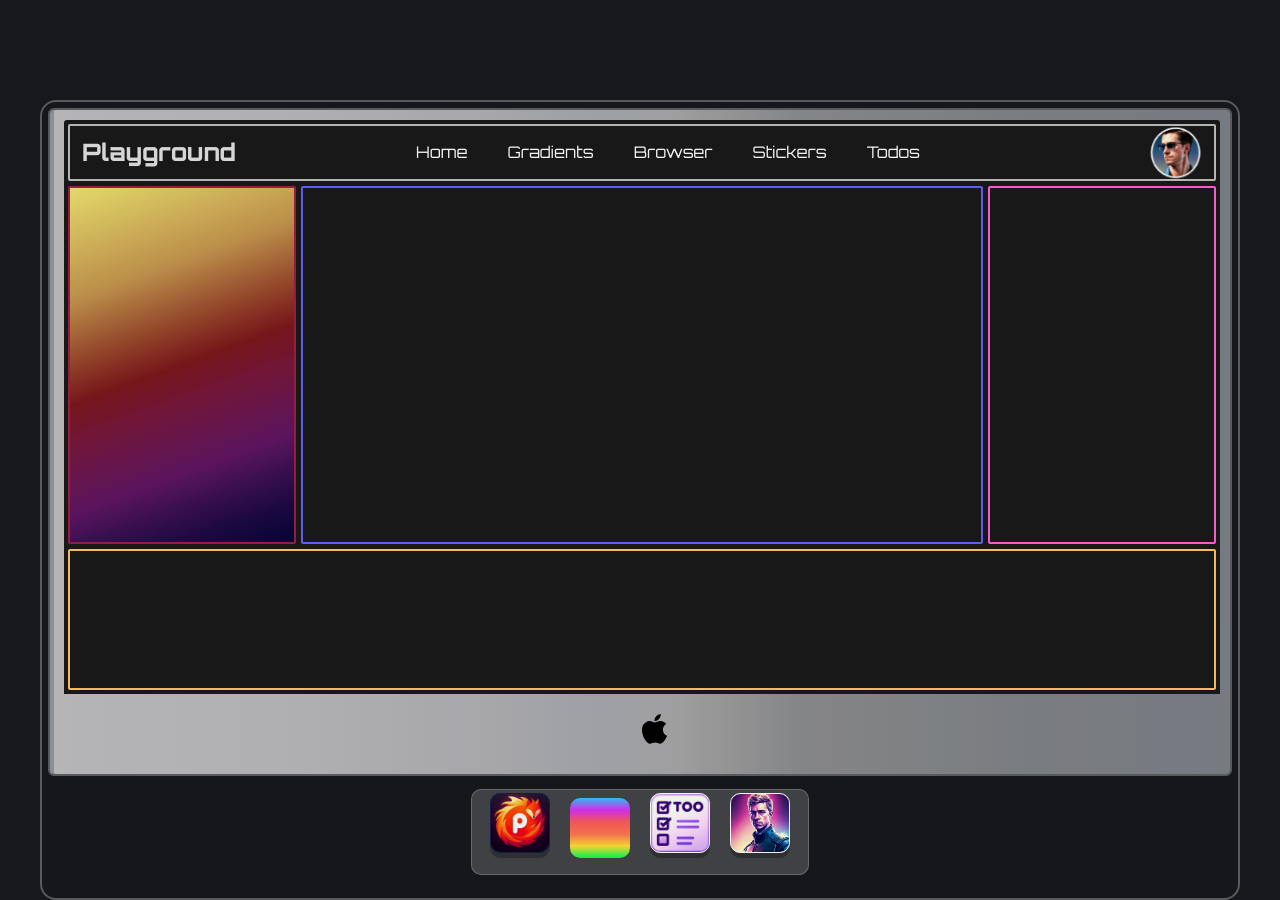
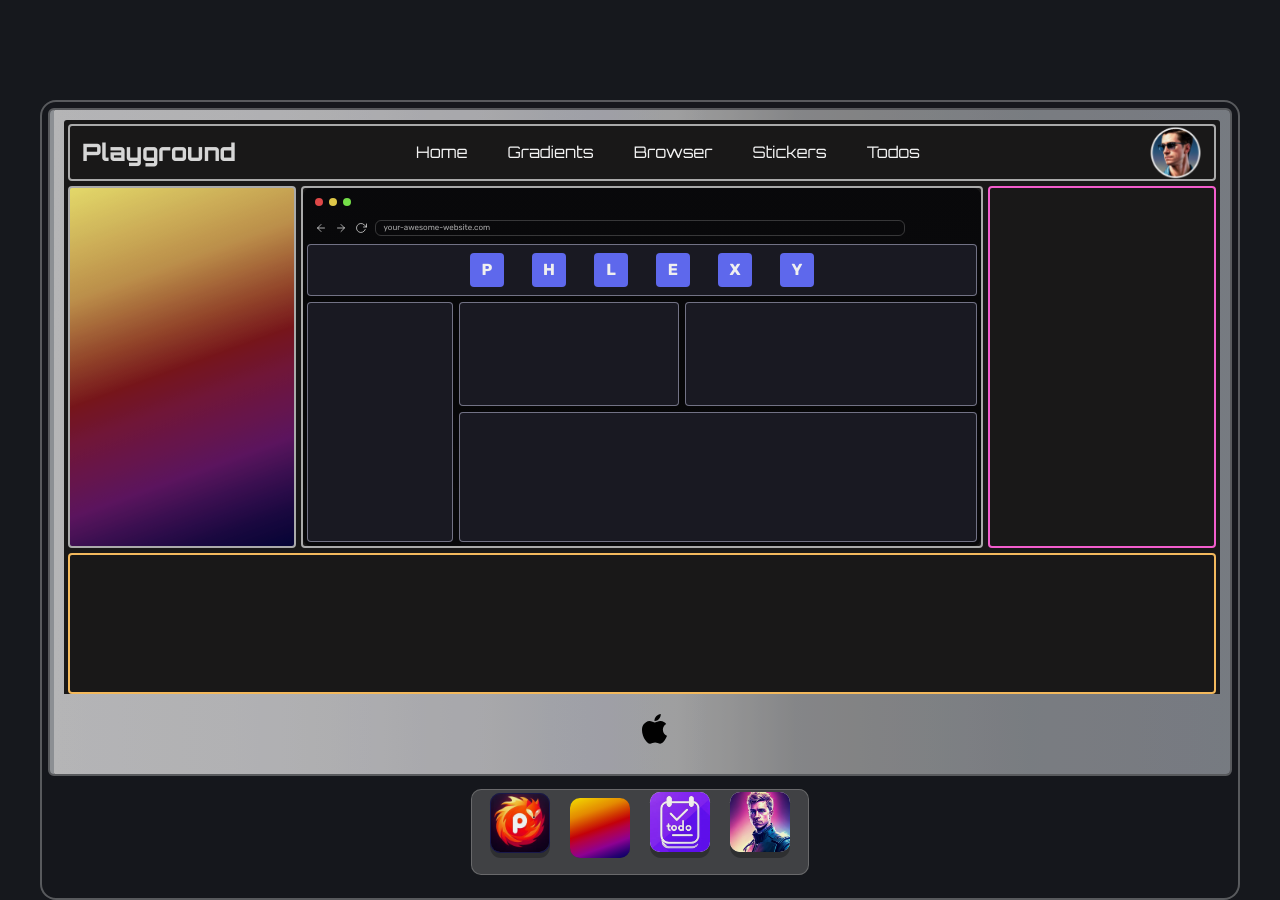
Before and after one commit to philNelson-jpn/phil-nelson-portfolio, a React (Vite) app: page /#/ in a window 1280 px wide. Shown: the part 7440-8340 px from the top of the page. Built offline with nearby package versions, Linux system fonts and the light colour scheme; a web font is replaced by a local one.

Commit message:
add mini browser in project mac update borders

```diff
--- a/src/components/projects/Dock.tsx
+++ b/src/components/projects/Dock.tsx
@@ -163,30 +163,44 @@ const BrowserAppIcon = styled.button`
 `
 
 function GradientAppIconWrapper() {
-	const colors = [
-		'#35c4fd',
-		'#da2ff4',
-		'#fb5b5b',
-		'#ff7552',
-		'#ffdd33',
-		'#01ff51',
-	]
-	const colorStops = colors.join(', ')
-	const backgroundImage = `linear-gradient(${colorStops})`
+	// const colors = [
+	// 	'#35c4fd',
+	// 	'#da2ff4',
+	// 	'#fb5b5b',
+	// 	'#ff7552',
+	// 	'#ffdd33',
+	// 	'#01ff51',
+	// ]
+	// const colorStops = colors.join(', ')
+	// const backgroundImage = `linear-gradient(${colorStops})`
 	return (
 		<NavLink
 			to='/gradient-generator'
 			className={({ isActive }) => (isActive ? 'activated' : undefined)}
 		>
-			<GradientPreview style={{ backgroundImage }} />
+			<GradientPreview />
 		</NavLink>
 	)
 }
 
 const GradientPreview = styled.div`
+	border: none;
 	width: 100%;
 	height: 100%;
 	border-radius: 10px;
+	background-image: linear-gradient(
+		340deg,
+		hsl(240deg 100% 20%) 0%,
+		hsl(260deg 100% 23%) 9%,
+		hsl(279deg 100% 27%) 17%,
+		hsl(298deg 100% 30%) 25%,
+		hsl(318deg 100% 33%) 32%,
+		hsl(337deg 100% 37%) 41%,
+		hsl(357deg 100% 40%) 50%,
+		hsl(16deg 100% 43%) 60%,
+		hsl(36deg 100% 47%) 74%,
+		hsl(55deg 100% 50%) 100%
+	);
 `
 
 function TodoAppIconWrapper() {
@@ -196,7 +210,7 @@ function TodoAppIconWrapper() {
 			className={({ isActive }) => (isActive ? 'activated' : undefined)}
 		>
 			<TodoAppIcon>
-				<img src='/assets/TodoListIcon.png' />
+				<img src='/assets/TodoIconPurple.png' />
 			</TodoAppIcon>
 		</NavLink>
 	)
@@ -205,7 +219,7 @@ function TodoAppIconWrapper() {
 const TodoAppIcon = styled.button`
 	position: relative;
 	background-color: white;
-	border: 1px solid white;
+	border: none;
 	border-radius: 17%;
 	width: 100%;
 	height: 100%;
@@ -237,7 +251,7 @@ function StickerAppIconWrapper() {
 const StickerAppIcon = styled.button`
 	position: relative;
 	background-color: white;
-	border: 1px solid white;
+	border: none;
 	border-radius: 17%;
 	width: 100%;
 	height: 100%;
--- a/src/components/projects/ProjectMac.jsx
+++ b/src/components/projects/ProjectMac.jsx
@@ -1,6 +1,7 @@
 import { styled } from 'styled-components'
 import { Link } from 'react-router-dom'
 import '../../App.css'
+import ProjectMiniBrowser from './ProjectMiniBrowser'
 
 export default function Mac() {
 	return (
@@ -40,7 +41,9 @@ export default function Mac() {
 						<Link to='gradient-generator' />
 					</ItemTwo>
 					<ItemThree>
-						<Link to='phire-phox' />
+						<Link to='phire-phox'>
+							<ProjectMiniBrowser />
+						</Link>
 					</ItemThree>
 					<ItemFour>
 						<Link to='sticker-clicker' />
@@ -66,7 +69,6 @@ const IMacWrapper = styled.div`
 	grid-column: 1/-1;
 	grid-row: 1;
 	perspective: 1250px;
-	cursor: pointer;
 	margin: 8px;
 `
 
@@ -177,11 +179,11 @@ const SVG = styled.svg`
 `
 
 const Item = styled.div`
-	border: 2px solid;
+	border: 2px solid hsl(0deg 0% 70% / 1);
 	transform: translate3D(0px, 0, 0px);
 	transform-style: inherit;
 	background-color: hsl(0, 2%, 10%);
-	border-radius: 2px;
+	border-radius: 4px;
 	display: flex;
 	justify-content: center;
 	align-items: center;
@@ -190,6 +192,8 @@ const Item = styled.div`
 	& a {
 		height: 100%;
 		width: 100%;
+		text-decoration: none;
+		cursor: pointer;
 	}
 `
 
@@ -245,7 +249,6 @@ const ItemOne = styled(Item)`
 	grid-area: playground;
 	display: flex;
 	justify-content: space-between;
-	border-color: hsla(113, 5%, 74%);
 	transition: transform 800ms ease-in-out;
 
 	${IMacWrapper}:hover & {
@@ -255,7 +258,7 @@ const ItemOne = styled(Item)`
 
 const ItemTwo = styled(Item)`
 	grid-area: gradient;
-	border-color: hsl(343, 100%, 50%);
+	border: 2px solid hsl(0deg 0% 70% / 1);
 	transition: transform 1200ms ease-in-out, filter 1200ms ease-in-out;
 	background-image: linear-gradient(
 		340deg,
@@ -280,7 +283,7 @@ const ItemTwo = styled(Item)`
 
 const ItemThree = styled(Item)`
 	grid-area: browser;
-	border-color: hsl(240, 100%, 69%);
+	border: 2px solid hsl(0deg 0% 70% / 1);
 	transition: transform 1500ms ease-in-out;
 	display: flex;
 	flex-direction: column;
--- /dev/null
+++ b/src/components/projects/ProjectMiniBrowser.jsx
@@ -0,0 +1,173 @@
+import React from 'react'
+import range from '../../utils/range'
+import { ArrowLeft, ArrowRight, RotateCw } from 'react-feather'
+import { styled } from 'styled-components'
+
+export default function MotionBrowser() {
+	const id = React.useId()
+	// const numOfCoins = 5
+	const content = ['P', 'H', 'L', 'E', 'X', 'Y']
+
+	const [selectedBox, setSelectedBox] = React.useState(0)
+
+	return (
+			<LayoutWrapper>
+				<BrowserCircleGroup>
+					<div className='red-circle'></div>
+					<div className='yellow-circle'></div>
+					<div className='green-circle'></div>
+				</BrowserCircleGroup>
+				<BrowserNavGroup>
+					<ArrowLeft />
+					<ArrowRight />
+					<RotateCw />
+					<AddressBar>your-awesome-website.com</AddressBar>
+				</BrowserNavGroup>
+				{range(5).map((boxIndex) => (
+					<Box
+						key={boxIndex}
+						className="box"
+						onClick={() => setSelectedBox(boxIndex)}
+					>
+						{selectedBox === boxIndex &&
+							range(content.length).map((tileIndex) => {
+								const layoutId = `${id}-${tileIndex}`
+
+								return (
+									<Tile
+										key={layoutId}
+									>
+										{content[tileIndex]}
+									</Tile>
+								)
+							})}
+					</Box>
+				))}
+			</LayoutWrapper>
+	)
+}
+
+const LayoutWrapper = styled.div`
+	display: grid;
+	grid-gap: 6px;
+	padding: 4px;
+	/* margin: 0 auto; */
+	min-width: 100%;
+	min-height: 100%;
+	/* width: 586px; */
+	/* height: 420px; */
+	/* aspect-ratio: 1 / 1; */
+	grid-template-columns: 2fr 3fr 4fr;
+	grid-template-rows: 20px 20px 2fr 4fr 5fr;
+	background-image: linear-gradient(
+		180deg,
+		hsl(240deg 15% 3% / 0.85) 0%,
+		hsl(240deg 14% 3% / 0.87) 11%,
+		hsl(240deg 12% 3% / 0.9) 22%,
+		hsl(240deg 12% 3% / 0.95) 33%,
+		hsl(240deg 10% 3%) 44%,
+		hsl(240deg 9% 3%) 56%,
+		hsl(240deg 12% 3% / 0.95) 67%,
+		hsl(240deg 12% 3% / 0.9) 78%,
+		hsl(240deg 14% 3% / 0.87) 89%,
+		hsl(240deg 15% 3% / 0.85) 100%
+	);
+	border-radius: 8px;
+`
+
+const BrowserCircleGroup = styled.div`
+	display: flex;
+	grid-column: 1/ -1;
+	grid-row: 1;
+	padding-inline-start: 8px;
+	gap: 6px;
+	align-items: center;
+
+	& > div {
+		width: 8px;
+		height: 8px;
+		border-radius: 10000px;
+
+		&.red-circle {
+			background-color: rgb(233, 75, 75);
+		}
+
+		&.yellow-circle {
+			background-color: rgb(233, 209, 75);
+		}
+
+		&.green-circle {
+			background-color: rgb(122, 233, 75);
+		}
+	}
+`
+
+const BrowserNavGroup = styled.div`
+	color: rgba(255, 255, 255, 0.685);
+	display: flex;
+	grid-column: 1/ -1;
+	grid-row: 2;
+	padding-inline-start: 8px;
+	gap: 8px;
+	align-items: center;
+
+	& > * {
+		width: 12px;
+	}
+`
+
+const AddressBar = styled.div`
+	display: flex;
+	align-items: center;
+	border: 1px solid hsl(0deg 0% 100% / 0.2);
+	height: 16px;
+	width: 80%;
+	border-radius: 6px;
+	font-size: 8px;
+	padding-inline-start: 8px;
+`
+
+const Box = styled.button`
+	position: relative;
+	border: 1px solid hsl(240deg 60% 90% / 0.5);
+	background: hsl(240deg 15% 12%);
+	display: flex;
+	flex-wrap: wrap;
+	gap: 28px;
+	justify-content: center;
+	align-items: center;
+	align-content: center;
+	padding: 8px;
+	transition: background 800ms;
+	border-radius: 4px;
+
+	&:nth-of-type(1) {
+		grid-column: 1 / -1;
+		grid-row: 3;
+	}
+	&:nth-of-type(2) {
+		grid-column: 1;
+		grid-row: 4 / -1;
+	}
+	&:nth-of-type(3) {
+		grid-column: 2;
+		grid-row: 4;
+	}
+	&:nth-of-type(4) {
+		grid-column: 2/-1;
+		grid-row: 5;
+	}
+`
+
+const Tile = styled.div`
+	color: hsl(0, 0%, 98.4313725490196%);
+	display: grid;
+	place-content: center;
+	font-weight: bold;
+	width: 34px;
+	height: 34px;
+	background: hsl(236, 91%, 68%);
+	border-radius: 4px;
+	z-index: 1;
+	font-size: calc(16/16 * 1rem);
+`
```
Also changed, not shown: public/assets/TodoIconPurple.png (added).
